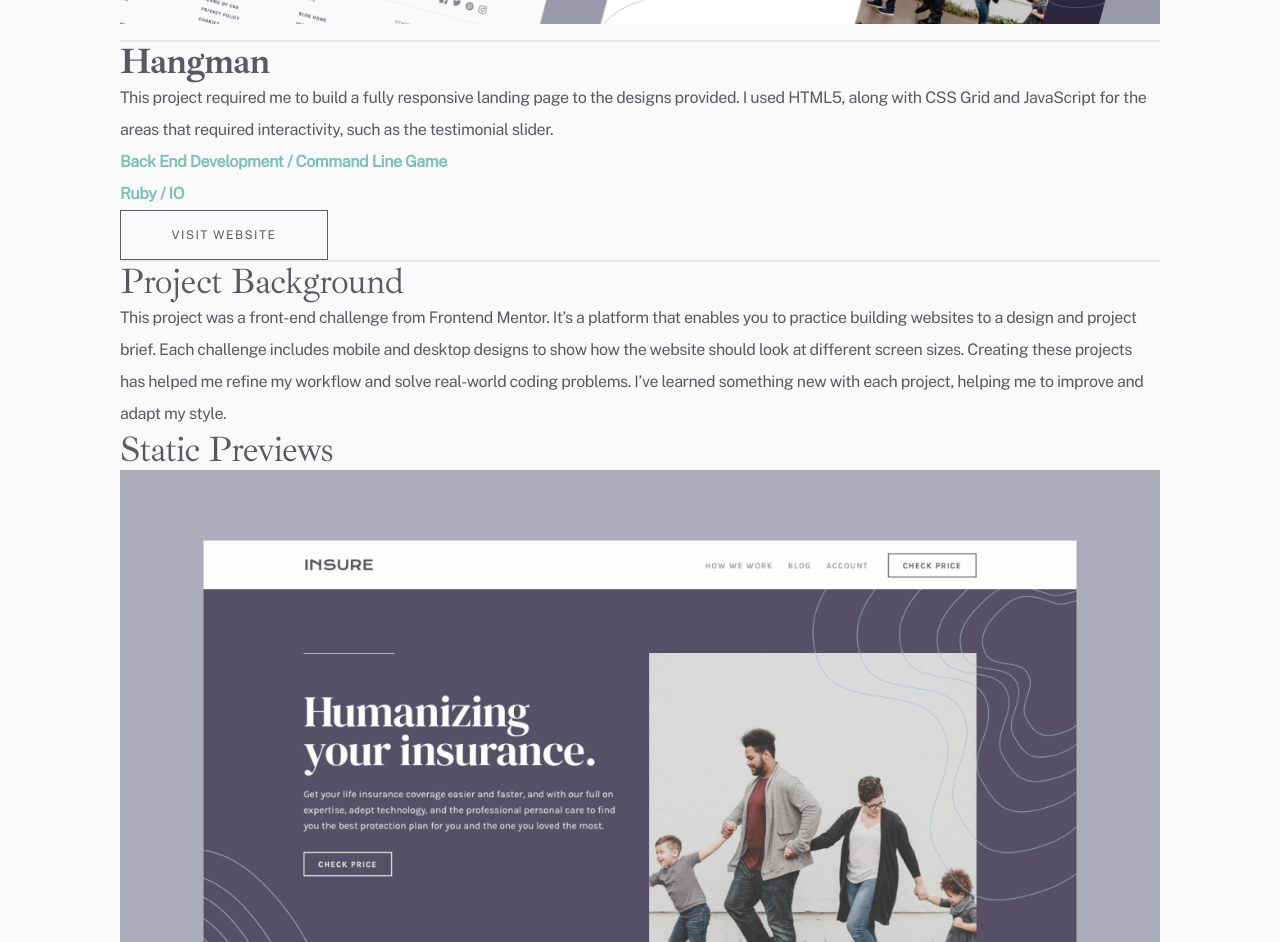
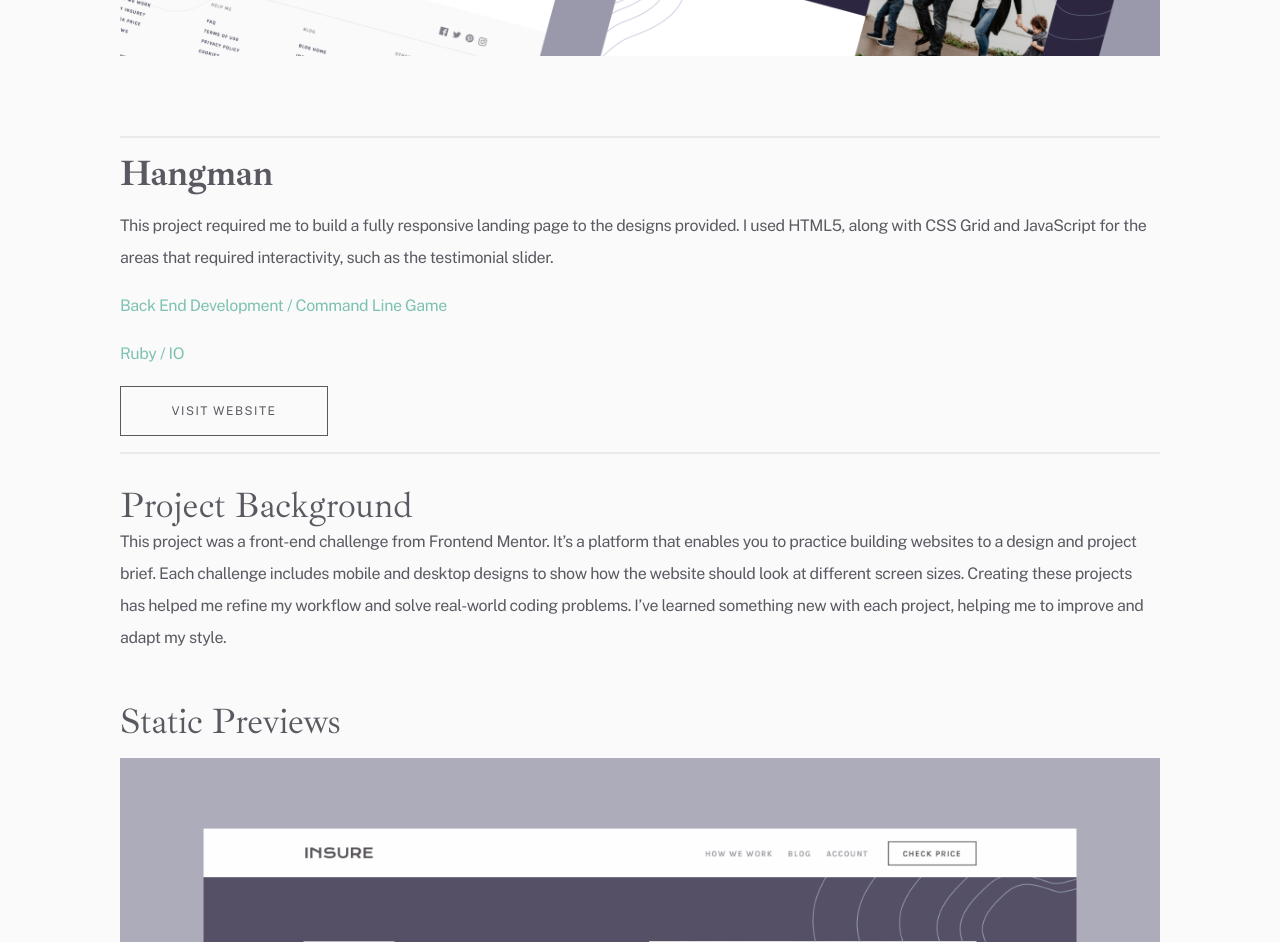
Before and after one commit to kellyky/Portfolio, a React (Vite) app: page /portfolio/Hangman in a window 1280 px wide. Shown: the part 540-1482 px from the top of the page. Built offline with nearby package versions, Linux system fonts and the light colour scheme.

Commit message:
[wip] Style Project Page

```diff
--- a/src/pages/ProjectPage.jsx
+++ b/src/pages/ProjectPage.jsx
@@ -10,7 +10,12 @@ function ProjectPage () {
   const {name} = useParams()
   const projectData = findProjectByName(name)
   const [pagination, setPagination] = useState(projectData[0].id)
-  console.log(pagination)
+  // console.log(pagination)
+
+  // Styles
+  const divStyle = 'flex grow-2 flex-col gap-4 py-4 my-4'
+  const headingStyle = 'font-ibarra text-4xl tracking-light'
+  const skillsStyle = 'font-public-sans text-muted-cyan text-base/8'
 
   return (
     <>
@@ -18,29 +23,36 @@ function ProjectPage () {
         projectData.map((project) => (
           <section
             key={project.name}
-            className='
-              flex flex-col gap-4
-            '
+            className={`
+                ${divStyle}
+              flex flex-col gap-8
+            `}
           >
             <PreviewImage images={project.projectInfo.hero} />
             <article
-              className='font-public-sans tracking-tight
+              className={`
+                ${divStyle}
+              font-public-sans tracking-tight
               text-base/8 font-thin opacity-80
-              '
+             `}
             >
-              <div className='border-y-2 border-greyish-dark-blue/10'>
+              <div className={`
+                ${divStyle}
+                border-y-2 border-greyish-dark-blue/10
+                `}
+              >
                 <h1
-                  className='font-ibarra font-bold
-                  text-4xl
-                  tracking-tight
-                  '
+                  className={`
+                  ${headingStyle}
+                  font-bold
+                  `}
                 >{project.name}</h1>
                 <p>{project.description}</p>
                 <p
-                  className='font-bold text-muted-cyan'
+                  className={skillsStyle}
                 >{project.projectInfo.concepts}</p>
                 <p
-                  className='font-bold text-muted-cyan'
+                  className={skillsStyle}
                 >{project.projectInfo.languages}</p>
                 <Button
                   isButton={false}
@@ -50,19 +62,16 @@ function ProjectPage () {
               </div>
               <div>
                 <h2
-                  className='font-ibarra
-                  text-4xl
-                  tracking-tight
-                  '
+                  className={headingStyle}
                 >Project Background</h2>
                 <p>{project.projectInfo.background}</p>
               </div>
-              <div>
+              <div className={`
+                ${divStyle}
+                `}
+              >
                 <h2
-                  className='font-ibarra
-                  text-4xl
-                  tracking-tight
-                  '
+                  className={headingStyle}
                 >Static Previews</h2>
                 <PreviewImage images={project.projectInfo.previewOne} />
                 <PreviewImage images={project.projectInfo.previewTwo} />
```
